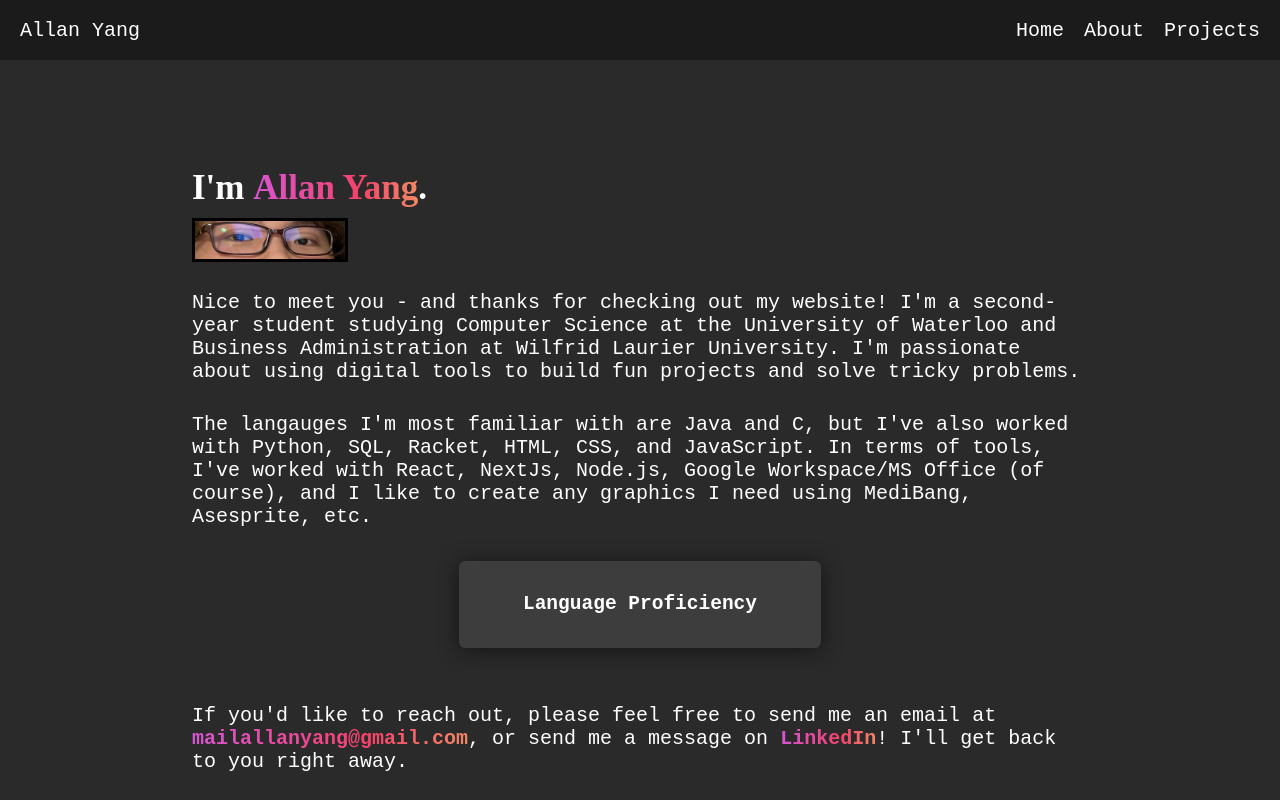
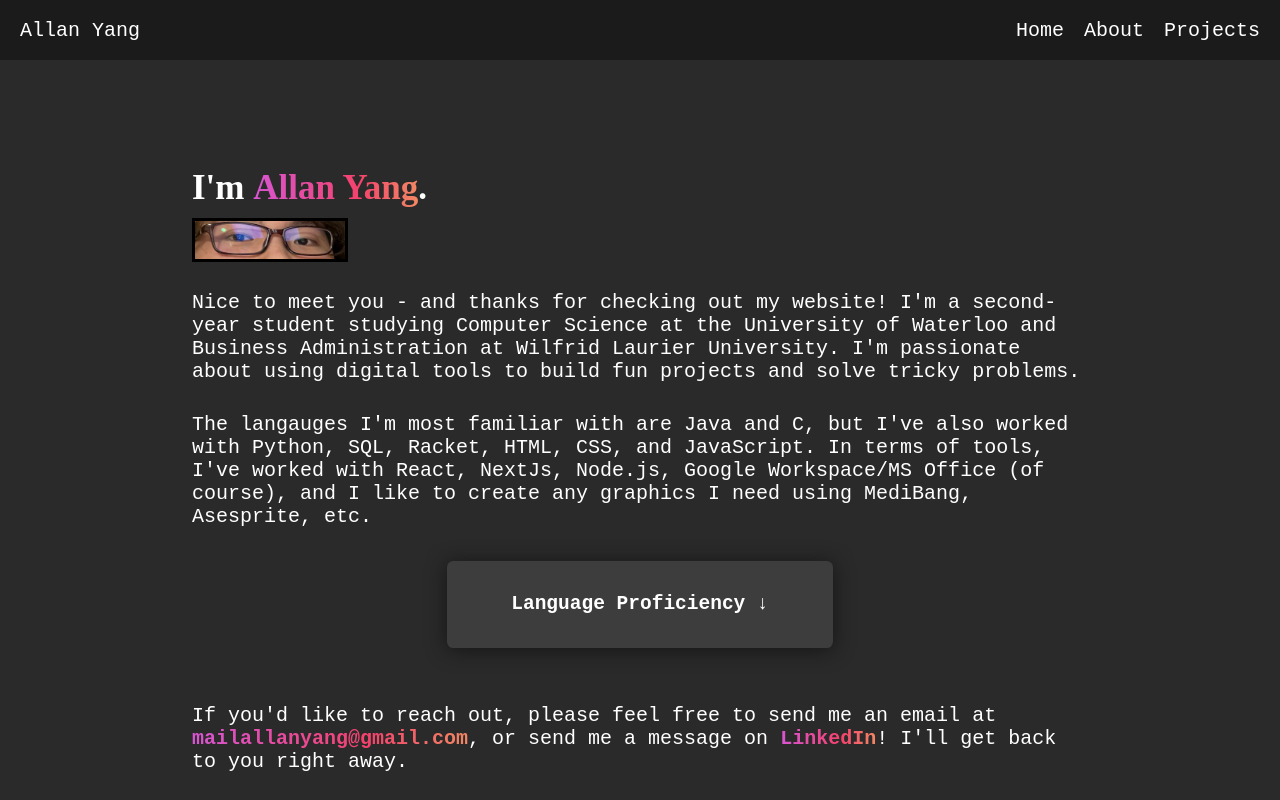
Before and after one commit to allannyang/new-website, a Next.js app: page /About in a window 1280 px wide. Shown: the top 800 px of the page. Built offline with nearby package versions, Linux system fonts and the light colour scheme.

Commit message:
update about

```diff
--- a/components/ExpandCard.jsx
+++ b/components/ExpandCard.jsx
@@ -27,7 +27,7 @@ const ExpandCard = () => {
           }}
         >
           <motion.h2 layout="position" className={styles.div}>
-            Language Proficiency
+            Language Proficiency ↓
           </motion.h2>
           <AnimatePresence>
             {isOpen && (
```
